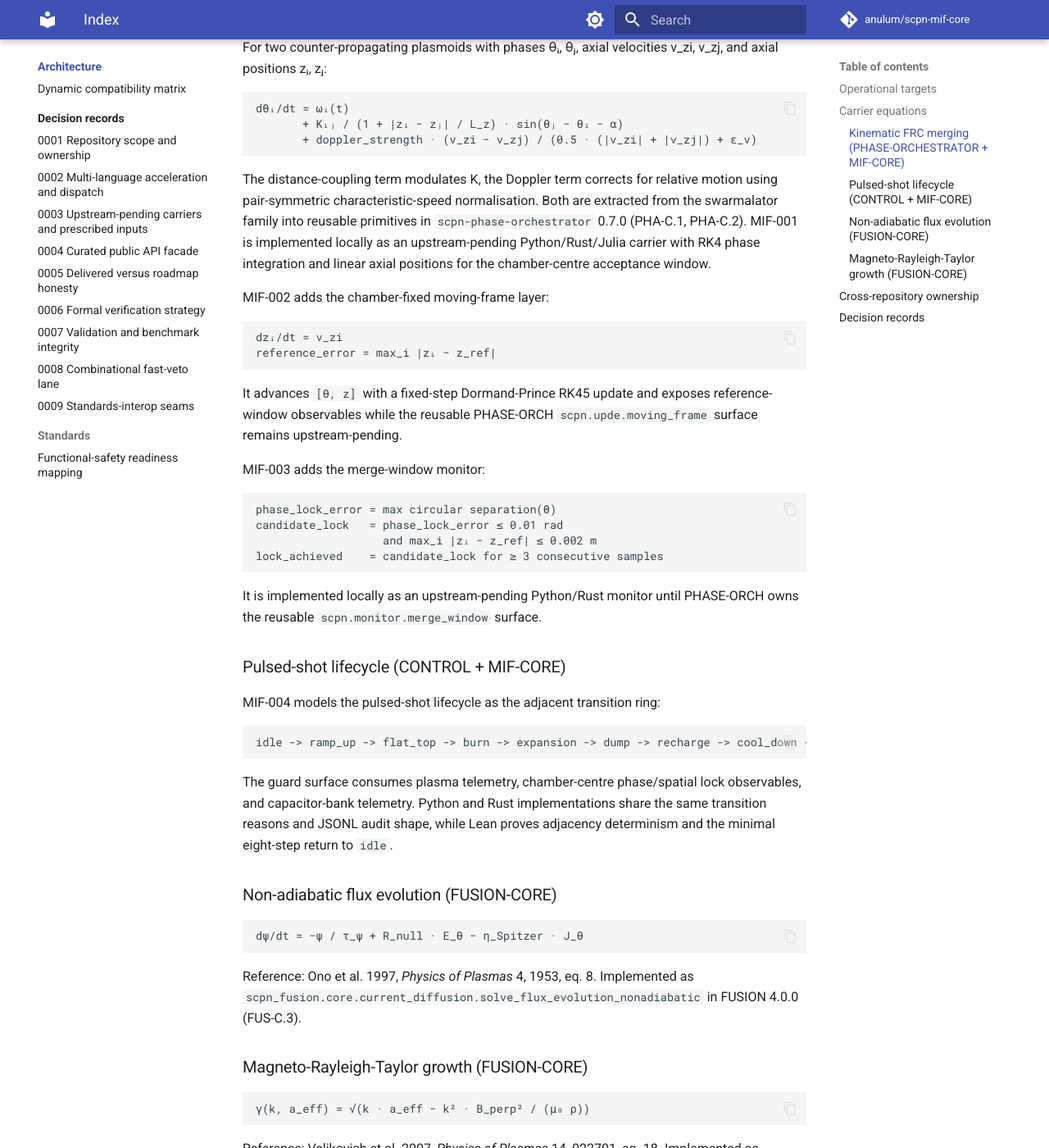
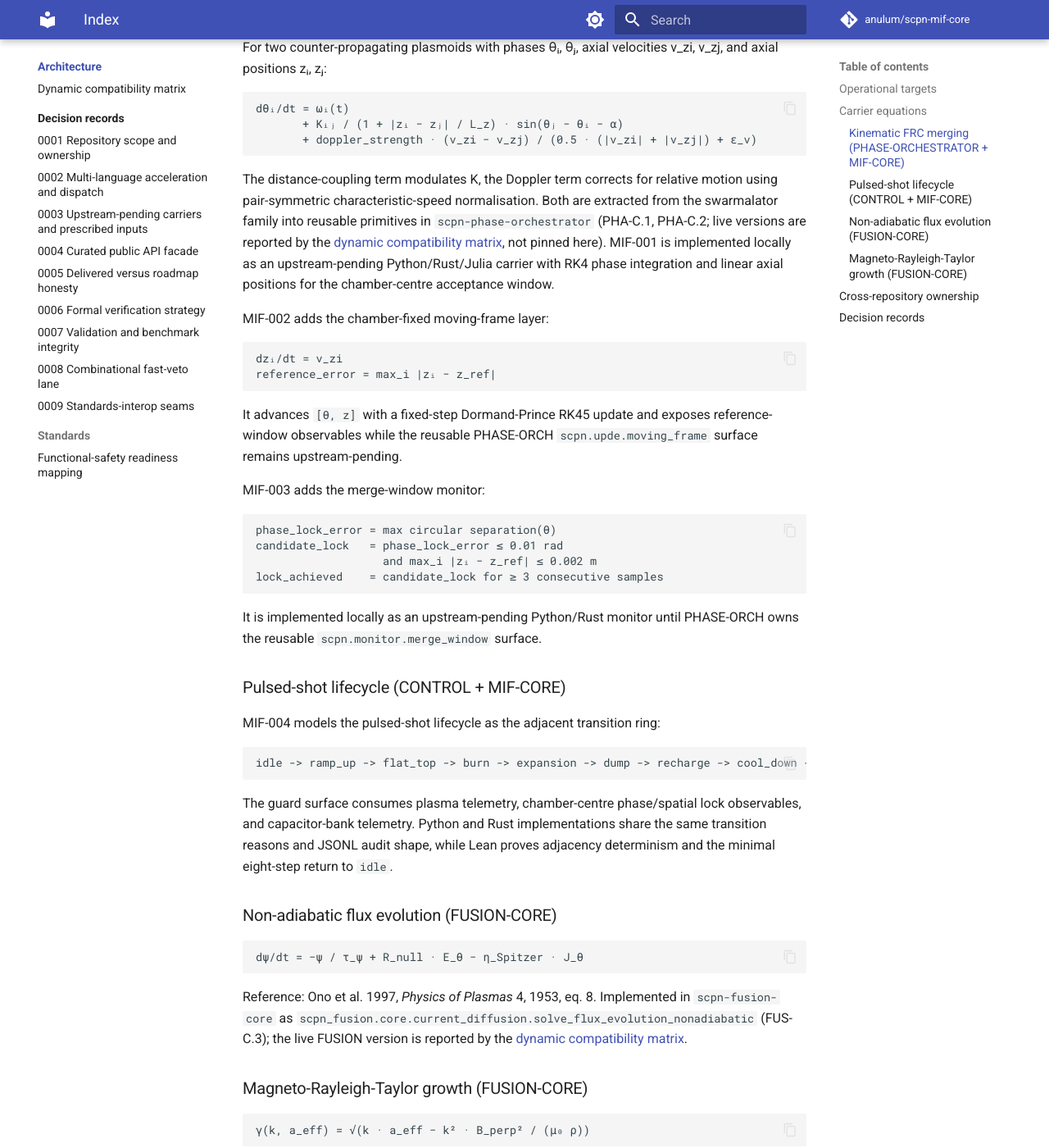
Before and after one commit to anulum/scpn-mif-core, an MkDocs documentation site: the page built from docs/architecture/index.md, in a window 1280 px wide and 1400 px high, scrolled down 660 px. Shown: the whole window at 82% size. Built offline with MkDocs 1.6.1 and Material for MkDocs 9.7.7, drawn with Linux system fonts in a browser that asks for light colours; comment, search, counter and statistics services are not loaded; some of the changed text lies outside the part shown.

````diff
--- a/docs/architecture/index.md
+++ b/docs/architecture/index.md
@@ -27,7 +27,9 @@ dθᵢ/dt = ωᵢ(t)
 The distance-coupling term modulates K, the Doppler term corrects for
 relative motion using pair-symmetric characteristic-speed normalisation.
 Both are extracted from the swarmalator family into reusable primitives in
-`scpn-phase-orchestrator` 0.7.0 (PHA-C.1, PHA-C.2). MIF-001 is implemented
+`scpn-phase-orchestrator` (PHA-C.1, PHA-C.2; live versions are reported by the
+[dynamic compatibility matrix](../generated/compatibility_matrix.md), not pinned
+here). MIF-001 is implemented
 locally as an upstream-pending Python/Rust/Julia carrier with RK4 phase
 integration and linear axial positions for the chamber-centre acceptance
 window.
@@ -75,8 +77,10 @@ dψ/dt = −ψ / τ_ψ + R_null · E_θ − η_Spitzer · J_θ
 ```
 
 Reference: Ono et al. 1997, *Physics of Plasmas* 4, 1953, eq. 8.
-Implemented as `scpn_fusion.core.current_diffusion.solve_flux_evolution_nonadiabatic`
-in FUSION 4.0.0 (FUS-C.3).
+Implemented in `scpn-fusion-core` as
+`scpn_fusion.core.current_diffusion.solve_flux_evolution_nonadiabatic` (FUS-C.3);
+the live FUSION version is reported by the
+[dynamic compatibility matrix](../generated/compatibility_matrix.md).
 
 ### Magneto-Rayleigh-Taylor growth (FUSION-CORE)
 
@@ -85,8 +89,9 @@ in FUSION 4.0.0 (FUS-C.3).
 ```
 
 Reference: Velikovich et al. 2007, *Physics of Plasmas* 14, 022701, eq. 18.
-Implemented as `scpn_fusion.core.mrti.mrti_growth_rate` in FUSION 4.1.0
-(FUS-C.4).
+Implemented in `scpn-fusion-core` as `scpn_fusion.core.mrti.mrti_growth_rate`
+(FUS-C.4); the live FUSION version is reported by the
+[dynamic compatibility matrix](../generated/compatibility_matrix.md).
 
 ## Cross-repository ownership
 
````
Also changed, not shown: docs/index.md (+6 -2 lines), 1 other file.
